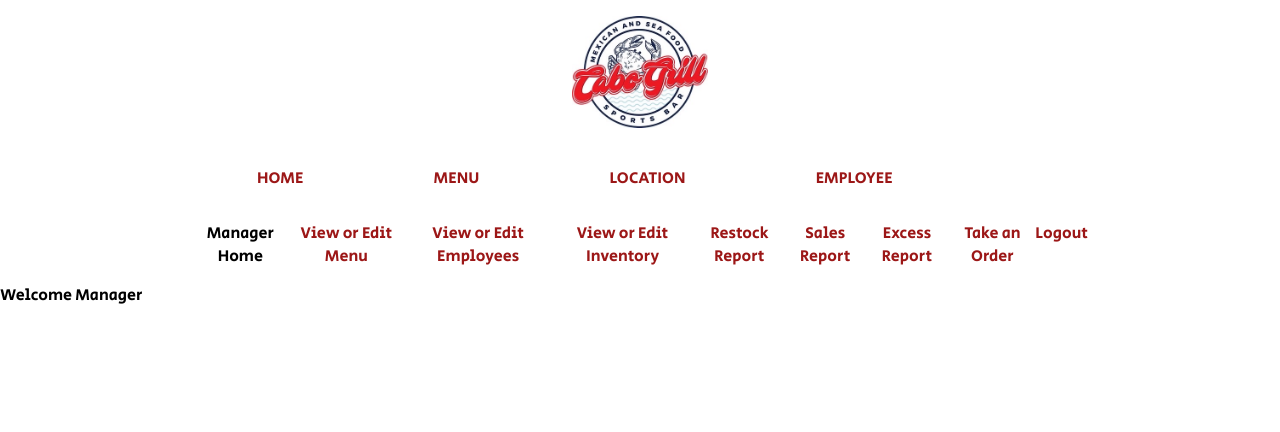
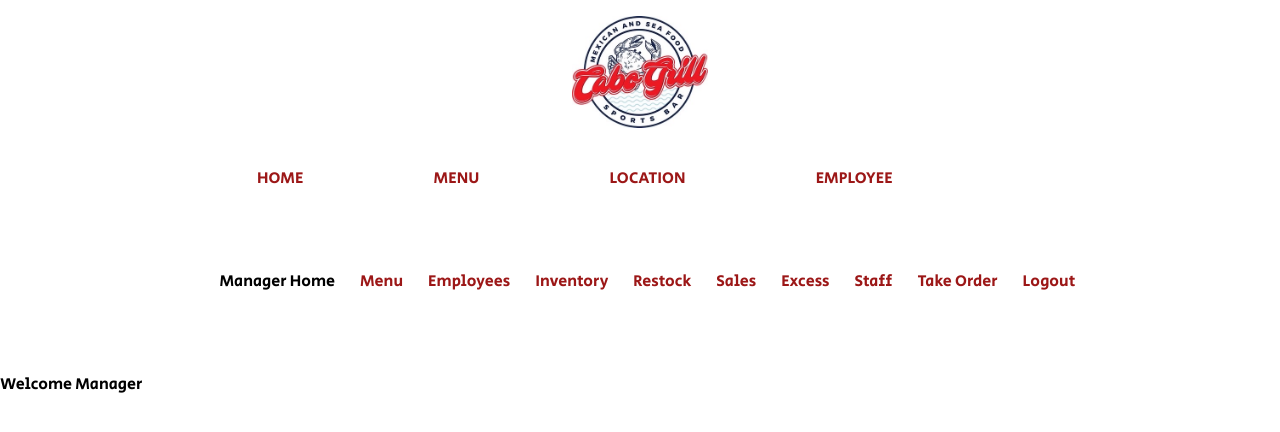
Before and after one commit to smmathen/project3-cabo-grill, a Next.js app: page /manager in a window 1280 px wide. Shown: the top 432 px of the page. Built offline with nearby package versions, Linux system fonts and the light colour scheme.

Commit message:
Add files via upload

```diff
--- a/components/EditInven.js
+++ b/components/EditInven.js
@@ -83,7 +83,7 @@ const EditInven = ({ inven }) => {
               <input
                 type="text"
                 className="form-control"
-                placeholder = {low.quantity}
+                placeholder = {inven.low}
                 // value={inven.unit}
                 onChange={e => setLow(e.target.value)}
               />
@@ -93,7 +93,7 @@ const EditInven = ({ inven }) => {
               <input
                 type="text"
                 className="form-control"
-                placeholder = {price.quantity}
+                placeholder = {inven.price}
                 // value={inven.unit}
                 onChange={e => setPrice(e.target.value)}
               />
--- a/components/ManBar.js
+++ b/components/ManBar.js
@@ -18,43 +18,46 @@ export default function ManBar() {
     }
     return (
         <nav>
-            {/* <img className={styles.logo} src="logo.jpeg"/> */}
             <div className={styles.container}>
 
 
-            <Link href="/manager" className={router.pathname === "/manager" ? styles.active : styles.navBtn}>
+                <Link href="/manager" className={router.pathname === "/manager" ? styles.active : styles.navBtn}>
 
                     Manager Home
                 </Link>
                 <Link href="/manmenu" className={router.pathname === "/manmenu" ? styles.active : styles.navBtn}>
-                    View or Edit Menu
+                    Menu
                 </Link>
                 <Link href="/manemployees" className={router.pathname === "/manemployees" ? styles.active : styles.navBtn}>
-                    View or Edit Employees
+                    Employees
                 </Link>
                 <Link href="/maninventory" className={router.pathname === "/maninventory" ? styles.active : styles.navBtn}>
-                    View or Edit Inventory
+                    Inventory
                 </Link>
                 <Link href="/mantrends" className={router.pathname === "/mantrends" ? styles.active : styles.navBtn}>
 
-                    Restock Report
+                    Restock
                 </Link>
                 <Link href="/salesreport" className={router.pathname === "/salesreport" ? styles.active : styles.navBtn}>
-                    Sales Report
+                    Sales
 
                 </Link>
-                <Link href="/excessreport" className={router.pathname === "/salesreport" ? styles.active : styles.navBtn}>
-                    Excess Report
+                <Link href="/excessreport" className={router.pathname === "/excessreport" ? styles.active : styles.navBtn}>
+                    Excess
+                </Link>
+                <Link href="/staffreport" className={router.pathname === "/staffreport" ? styles.active : styles.navBtn}>
+                    Staff
                 </Link>
                 <Link href="/manserver" className={router.pathname === "/manserver" ? styles.active : styles.navBtn}>
-                    Take an Order
+                    Take Order
                 </Link>
                 <Link href="#" onClick={logout} className={styles.navBtn}>Logout</Link>
             </div>
             <style jsx>{`
                 nav {
-                    margin: 1rem 0;
+                    margin: 5rem 0;
                     text-align: center;
+                    padding-left: 15px;
                 }
                 img {
                     height: 14vh
--- a/components/NavBar.js
+++ b/components/NavBar.js
@@ -16,7 +16,7 @@ export default function NavBar() {
     const router = useRouter();
     return (
         <nav>
-            <img className={styles.logo} src="logo.jpeg" />
+            <img className={styles.logo} src="logo.jpeg" alt="logo for cabo" />
             <div className={styles.container}>
                 <Link href="/" className={router.pathname === "/" ? styles.active : styles.navBtn}>
                     HOME
```
Also changed, not shown: components/InputInven.js (+4 -4 lines), components/ListInven.js (+6 -3 lines), components/StaffReportItem.js (added, +8 -0 lines).
